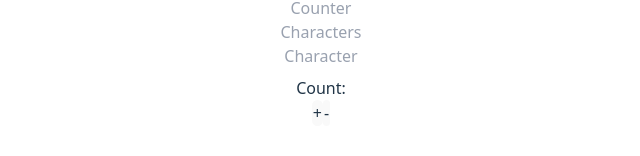
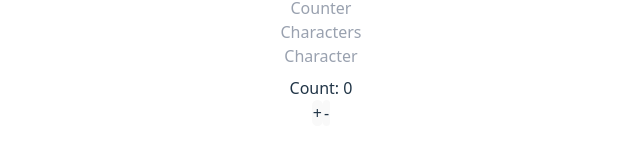
Before and after one commit to learnbh/ricky_morty_react, a React (Vite) app: page /counter in a window 1280 px wide. Shown: the part 410-566 px from the top of the page, without its empty margins (319-959 px from the left). Built offline with nearby package versions, Linux system fonts and the light colour scheme.

Commit message:
CounterProps is now getting CounterType

```diff
--- a/src/components/Counter.tsx
+++ b/src/components/Counter.tsx
@@ -1,13 +1,13 @@
+import type {CounterType} from "../types";
 import {useState} from "react";
 
 type CounterProps = {
-    prevCounter: number,
-    setPrevCounter: (prevCounter:number)=>void
+    counterType: CounterType;
 }
 
-export default function Counter(prevCounter:CounterProps)
+export default function Counter(counterProps:CounterProps)
 {
-    const [counter, setCounter] = useState<number>(prevCounter.prevCounter);
+    const [counter, setCounter] = useState<number>(counterProps.counterType.prevCounter);
 
     function incCounter(){
         setCounter(counter+1);
```
